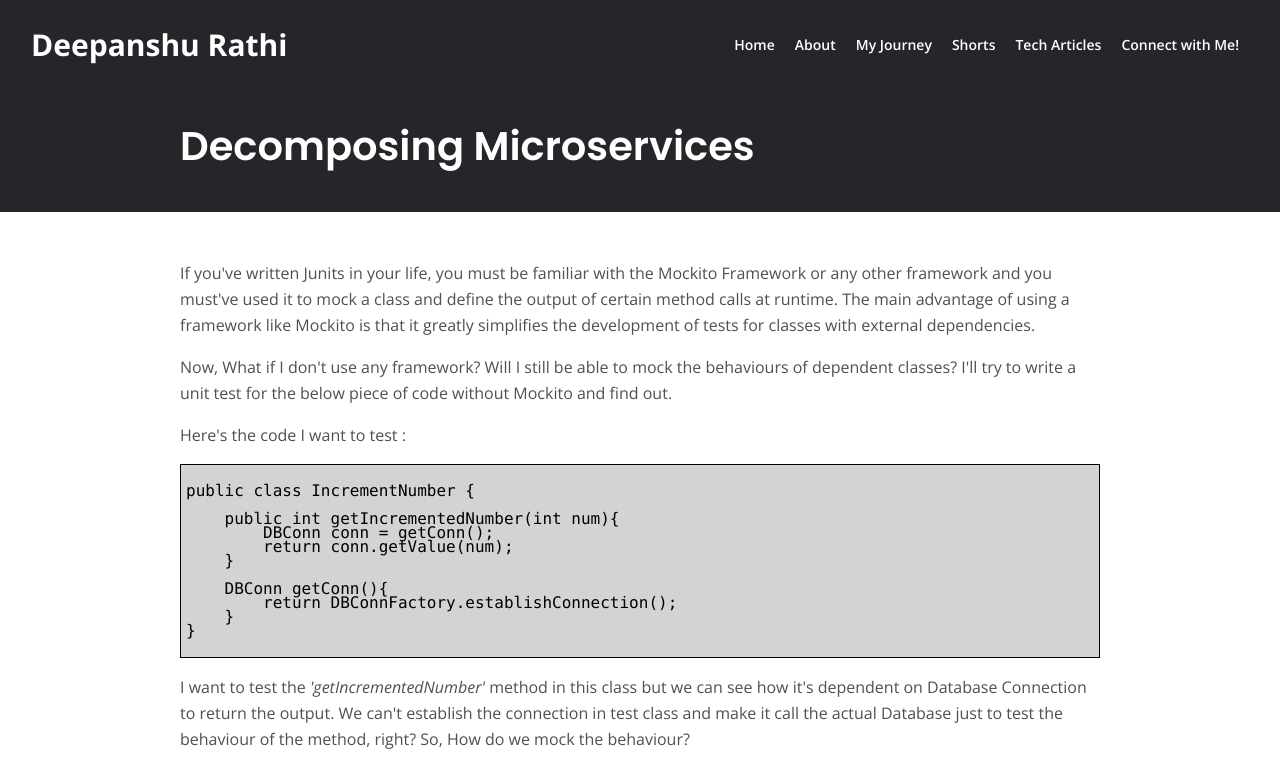
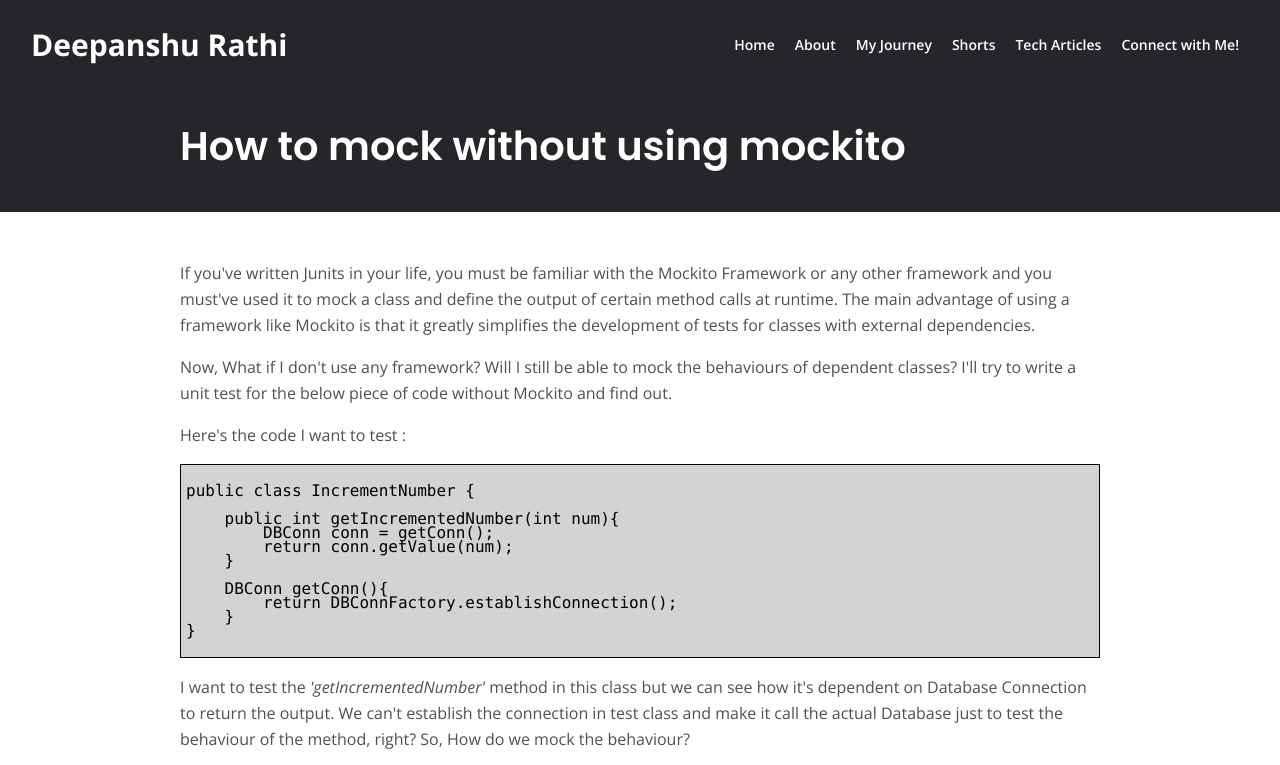
Before and after one commit to deepanshurathi553/deepanshurathi553.github.io, a plain HTML site: page articles/mock-without-mockito.html in a window 1280 px wide. Shown: the top 765 px of the page. Drawn offline with nearby package versions, Linux system fonts and the light colour scheme.

Commit message:
Small change

```diff
--- a/articles/mock-without-mockito.html
+++ b/articles/mock-without-mockito.html
@@ -77,7 +77,7 @@
             <div class="container">
                 <div class="row">
                     <div class="col-xl-10 offset-xl-1">
-                        <h1>Decomposing Microservices</h1>
+                        <h1>How to mock without using mockito</h1>
                     </div> <!-- end of col -->
                 </div> <!-- end of row -->
             </div> <!-- end of container -->
```
